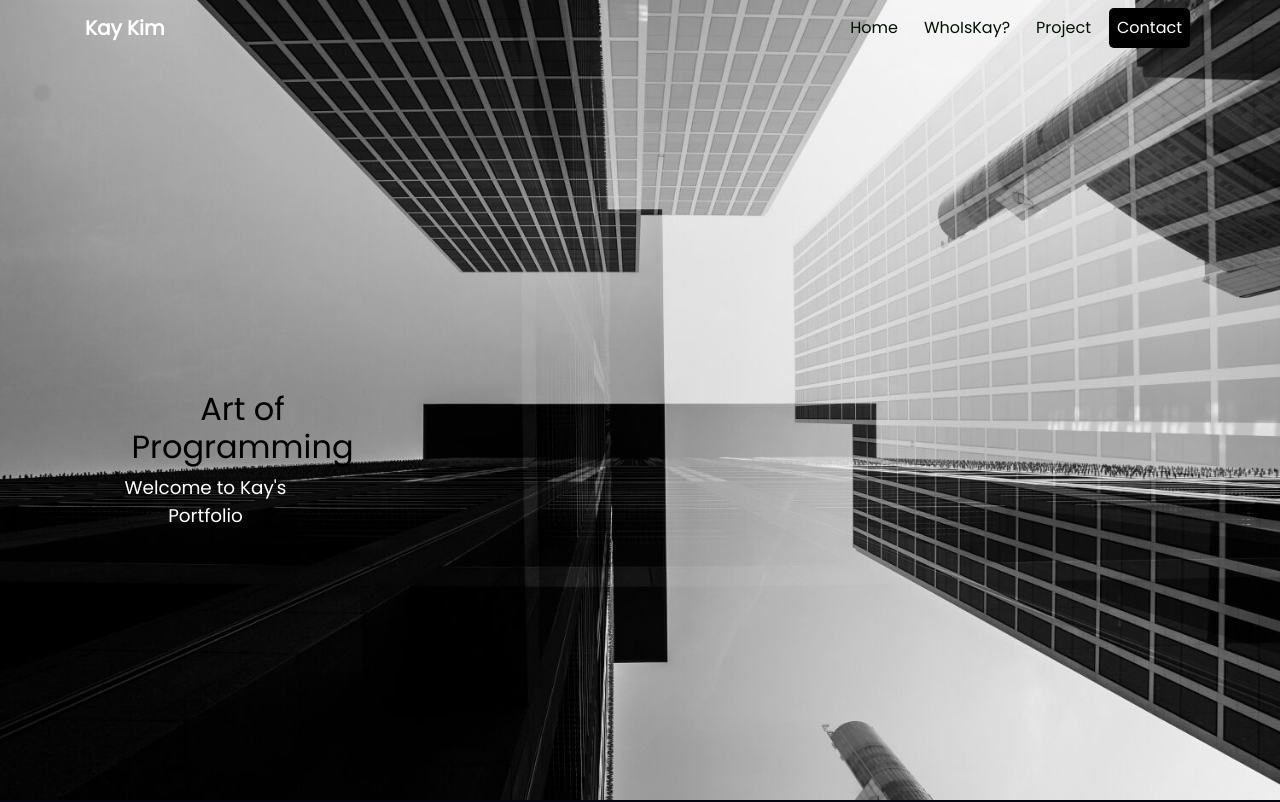
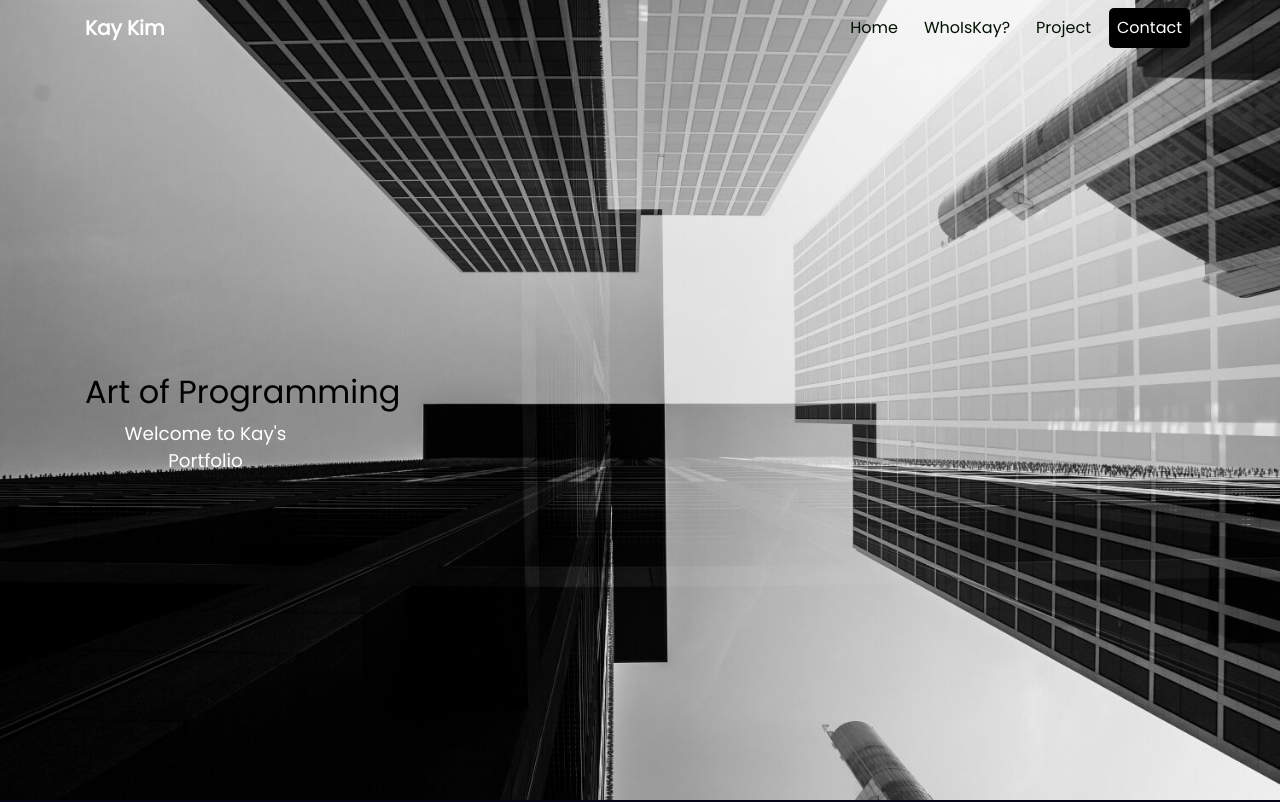
Before and after one commit to KayKim106/whoiskay, a plain HTML site: page index.html in a window 1280 px wide. Shown: the top 802 px of the page. Drawn offline with nearby package versions, Linux system fonts and the light colour scheme.

Commit message:
minor change

```diff
--- a/style.css
+++ b/style.css
@@ -78,19 +78,24 @@ p
    height:100%;
    background:url(images/backgrounds.jpg);
    background-size:cover;
+   background-repeat:no-repeat;
    margin-bottom:0;
    background-attachment: fixed;
 
 }
 .banner .contentBox h2{
-    margin-right:795px !important;
+    /* margin-right:795px !important; */
     color:black;
+    text-align:left;
+
+
 
 }
 .banner .contentBox p {
     margin-right:869px !important;
-    color:white;
-    position: absolute;
+
+    color:white
+
 }
 .contentBox{
     margin-top:32px;
@@ -502,7 +507,7 @@ ul li{
 }
 .overlay .overlay_text li{
 
-    padding-left:20px;
+    padding-left:30px;
     font-size:15px;
 }
 .overlay .overlay_text h2{
```
Also changed, not shown: index.html (+3 -1 lines).
